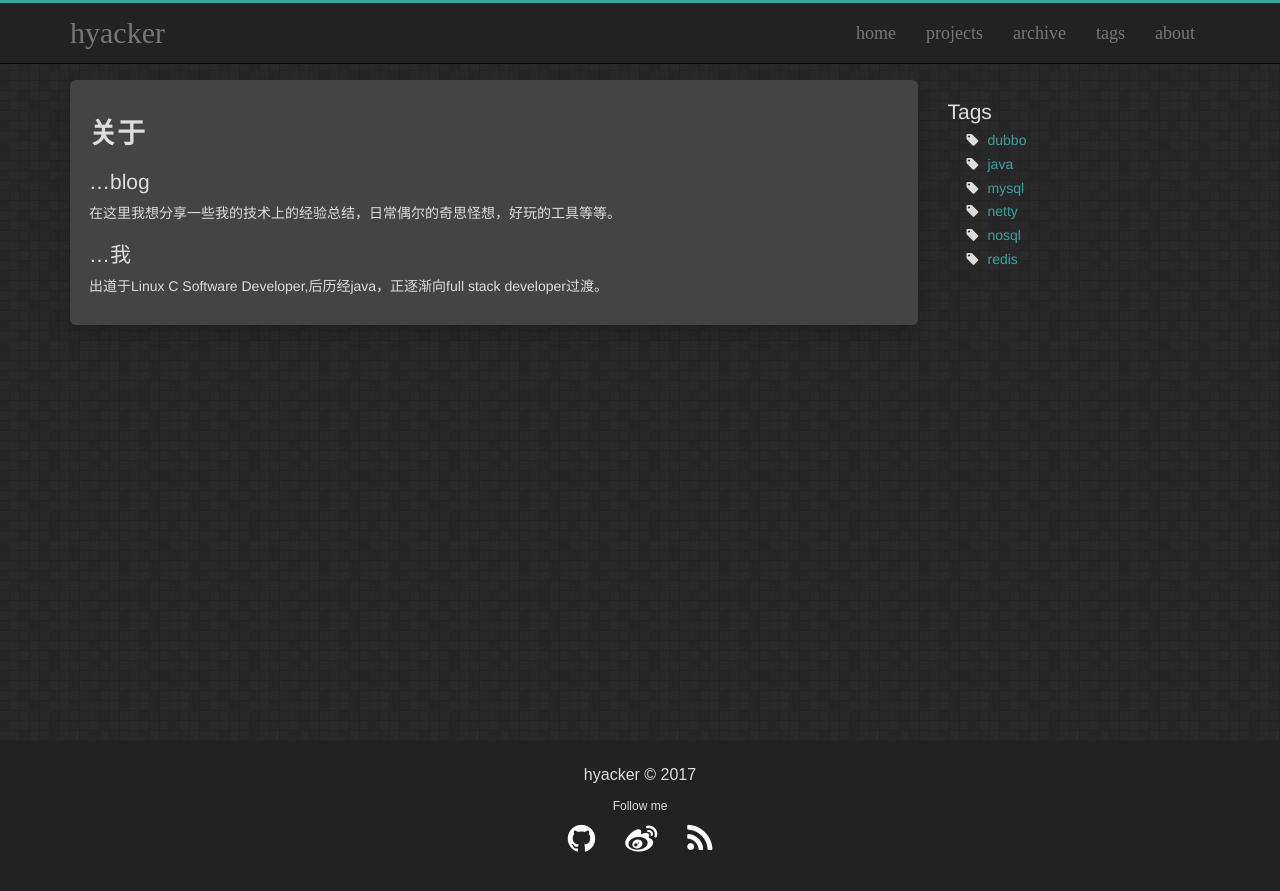
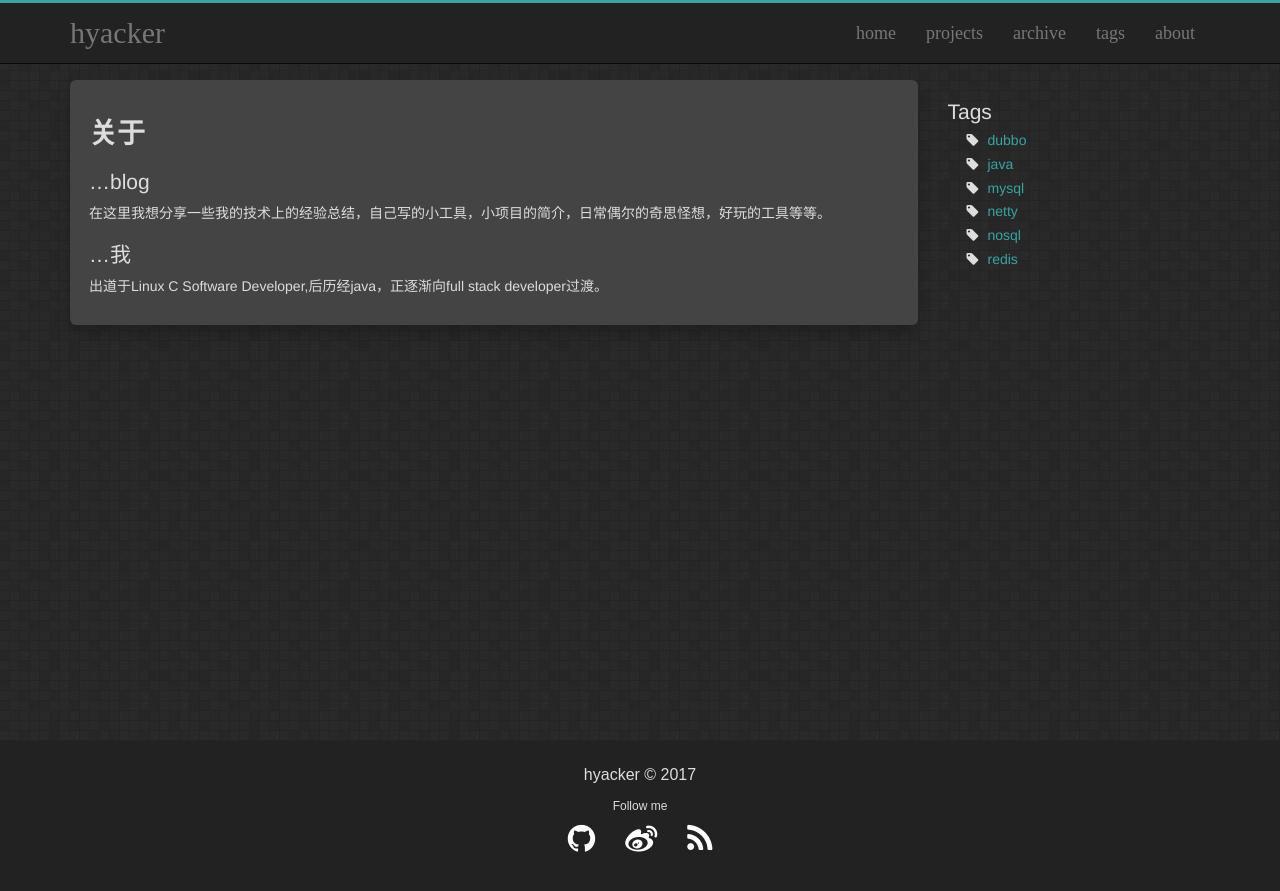
Before and after one commit to hyacker/hyacker.github.io, a Jekyll site: the page built from about.md, in a window 1280 px wide. Shown: the top 891 px of the page. Built offline with Jekyll 4.4.1, drawn with Linux system fonts in a browser that asks for light colours.

```diff
--- a/about.md
+++ b/about.md
@@ -8,7 +8,7 @@ title: About
 
 ## ...blog
 
-在这里我想分享一些我的技术上的经验总结，日常偶尔的奇思怪想，好玩的工具等等。
+在这里我想分享一些我的技术上的经验总结，自己写的小工具，小项目的简介，日常偶尔的奇思怪想，好玩的工具等等。
 
 ## ...我
 
```
